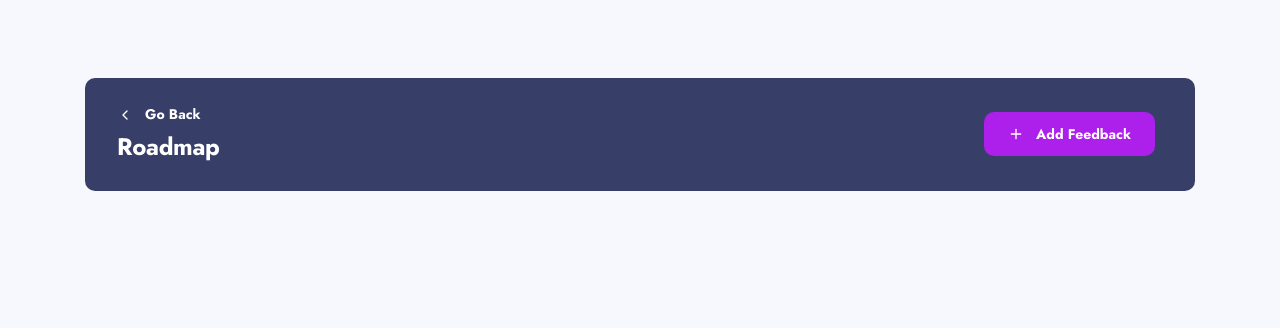
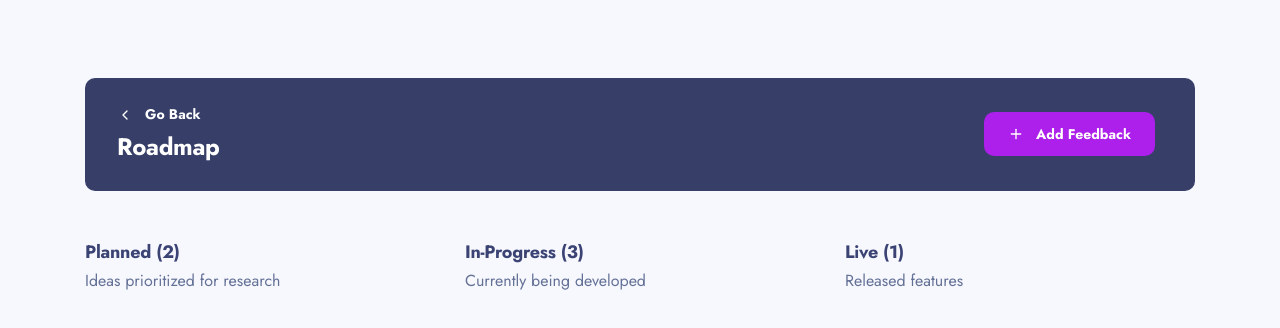
Before and after one commit to keremenen/product-feedback-app, a Next.js app: page /roadmap in a window 1280 px wide. Shown: the top 328 px of the page. Built offline with nearby package versions, Linux system fonts and the light colour scheme.

Commit message:
WIP main roadmap component

```diff
--- a/src/app/roadmap/page.tsx
+++ b/src/app/roadmap/page.tsx
@@ -6,7 +6,7 @@ export default function RoadmapPage() {
   return (
     <main className="mx-auto max-w-[1110px]">
       {/* TOPBAR SECTION */}
-      <section className="mt-[4.87rem] flex w-full items-center rounded-md bg-primary-dark-blue px-[2rem] py-[1.6875rem]">
+      <section className="mb-12 mt-[4.87rem] flex w-full items-center rounded-md bg-primary-dark-blue px-[2rem] py-[1.6875rem]">
         {/* NAVIGATION WITH TITLE */}
         <div className="flex flex-col items-start gap-y-1">
           <Button
@@ -29,6 +29,32 @@ export default function RoadmapPage() {
         </div>
       </section>
       {/* ROADMAP SECTION */}
+      <section className="flex flex-row justify-between gap-x-[1.875rem]">
+        <section className="max-w-[21.875rem] basis-1/3">
+          <div className="flex flex-col gap-y-1">
+            <h2 className="text-heading-3">Planned (2)</h2>
+            <p className="text-secondary-dark-grey">
+              Ideas prioritized for research
+            </p>
+          </div>
+        </section>
+
+        <section className="max-w-[21.875rem] basis-1/3">
+          <div className="flex flex-col gap-y-1">
+            <h2 className="text-heading-3">In-Progress (3)</h2>
+            <p className="text-secondary-dark-grey">
+              Currently being developed
+            </p>
+          </div>
+        </section>
+
+        <section className="max-w-[21.875rem] basis-1/3">
+          <div className="flex flex-col gap-y-1">
+            <h2 className="text-heading-3">Live (1)</h2>
+            <p className="text-secondary-dark-grey">Released features</p>
+          </div>
+        </section>
+      </section>
     </main>
   );
 }
```
